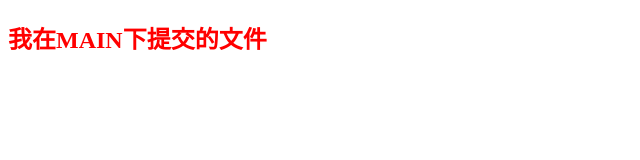
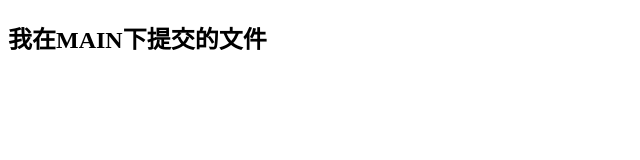
Before and after one commit to sunyang0302/newproject, a plain HTML site: page index.html in a window 1280 px wide. Shown: the whole page, without its empty margins (0-640 px from the left). Drawn offline with Linux system fonts and the light colour scheme.

Commit message:
提交已修改

```diff
--- a/index.html
+++ b/index.html
@@ -7,9 +7,7 @@
     <title>Document</title>
     <script src="./node.js"></script>
     <style>
-        h2{
-            color: red;
-        }
+
     </style>
 </head>
 <body>
```
